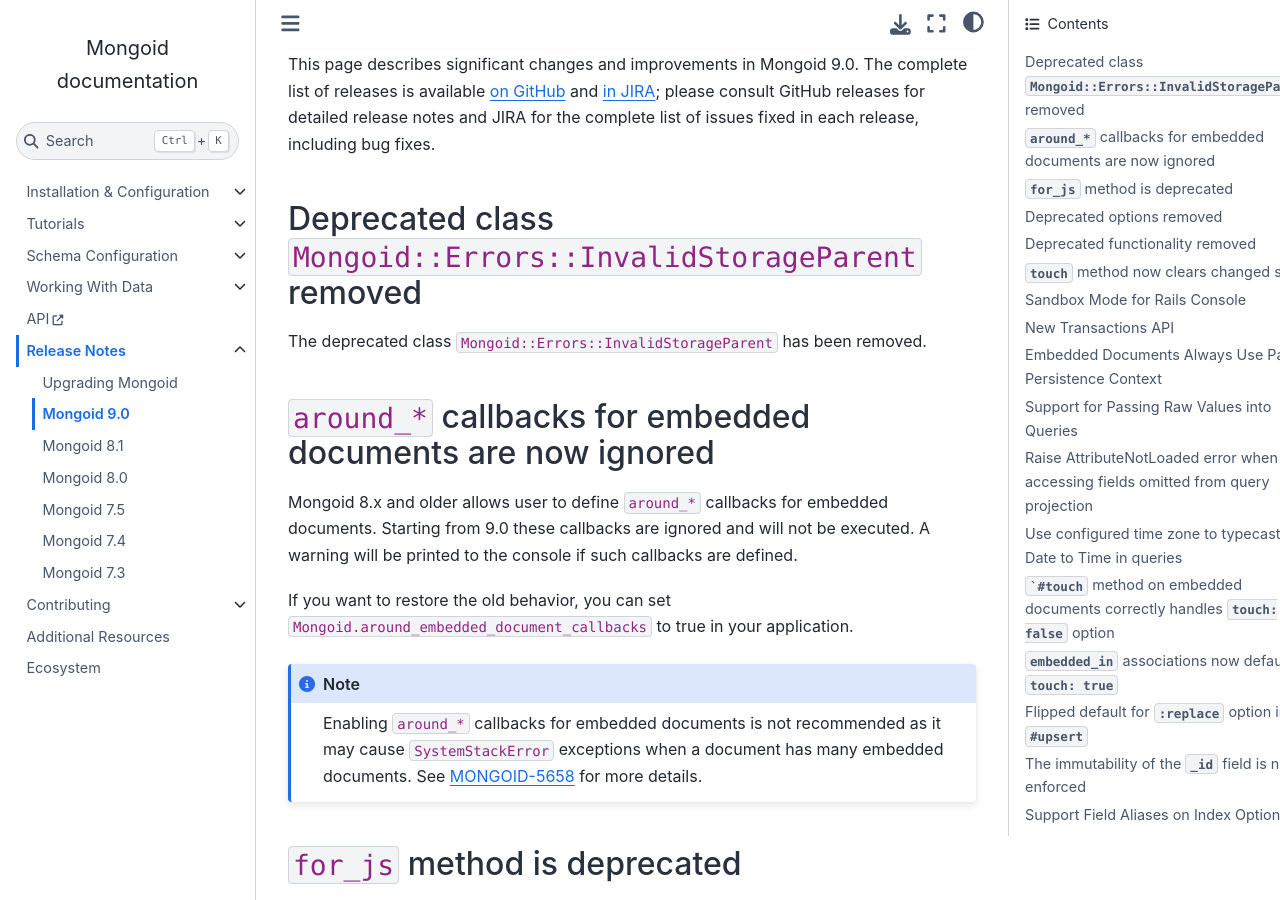
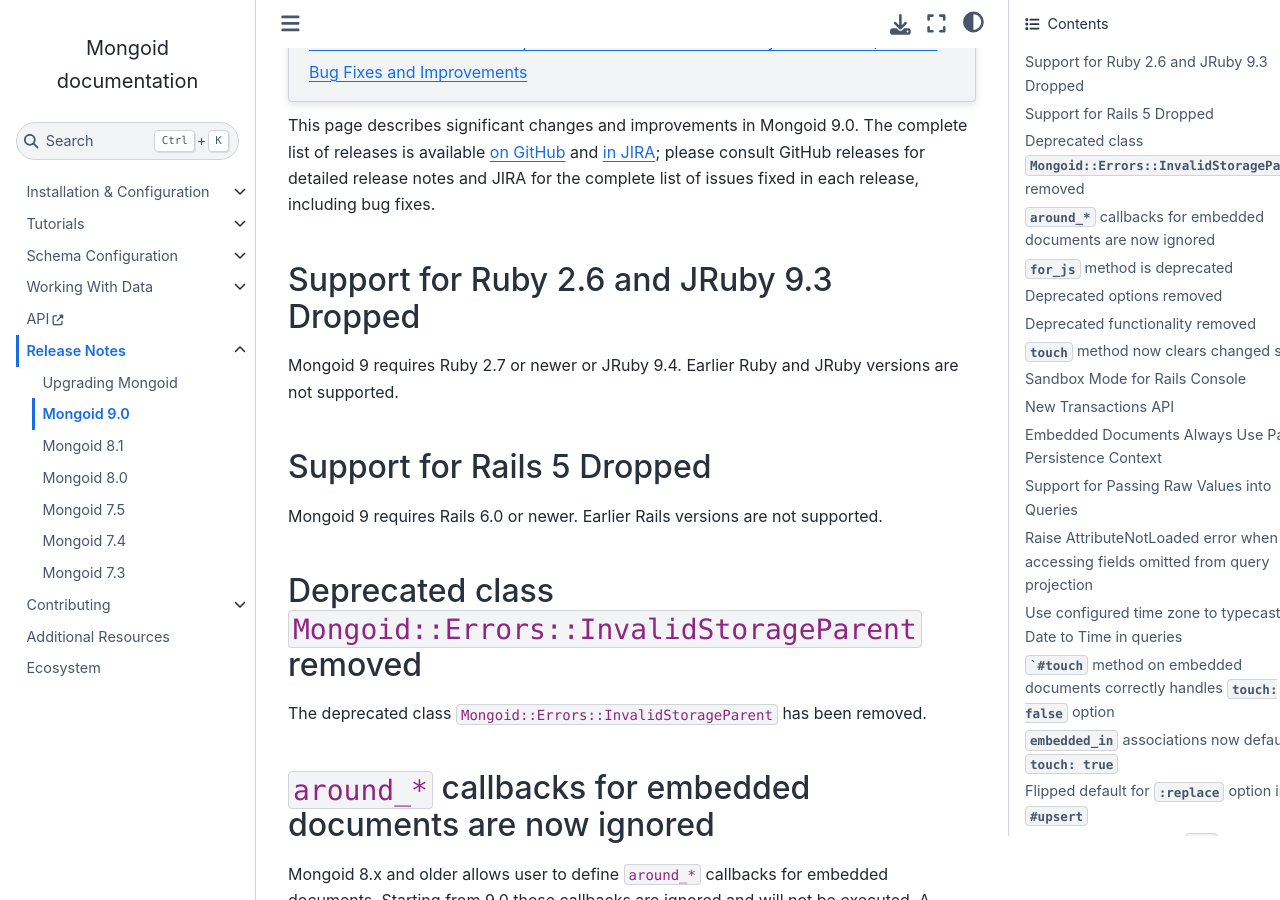
Before and after one commit to i80and/docs-mongoid, a Sphinx documentation site: the page built from docs/release-notes/mongoid-9.0.txt, in a window 1280 px wide and 900 px high, scrolled down 829 px. Built offline with Sphinx 7.4.7 and the Sphinx Book theme 1.1.4, drawn with Linux system fonts in a browser that asks for light colours; some of the changed text lies outside the part shown.

Commit message:
MONGOID-5574 Drop support for Rails 5 and Ruby 2.6 (#5768)

```diff
--- a/docs/reference/compatibility.txt
+++ b/docs/reference/compatibility.txt
@@ -122,7 +122,7 @@ is deprecated.
      -
      -
      -
-     - |checkmark|
+     -
      - |checkmark|
 
    * - 8.1
--- a/docs/release-notes/mongoid-9.0.txt
+++ b/docs/release-notes/mongoid-9.0.txt
@@ -16,6 +16,20 @@ The complete list of releases is available `on GitHub
 <https://jira.mongodb.org/projects/MONGOID?selectedItem=com.atlassian.jira.jira-projects-plugin:release-page>`_;
 please consult GitHub releases for detailed release notes and JIRA for
 the complete list of issues fixed in each release, including bug fixes.
+
+
+Support for Ruby 2.6 and JRuby 9.3 Dropped
+-------------------------------------------
+
+Mongoid 9 requires Ruby 2.7 or newer or JRuby 9.4. Earlier Ruby and JRuby
+versions are not supported.
+
+
+Support for Rails 5 Dropped
+-----------------------------
+
+Mongoid 9 requires Rails 6.0 or newer. Earlier Rails versions are not supported.
+
 
 Deprecated class ``Mongoid::Errors::InvalidStorageParent`` removed
 ------------------------------------------------------------------
```
